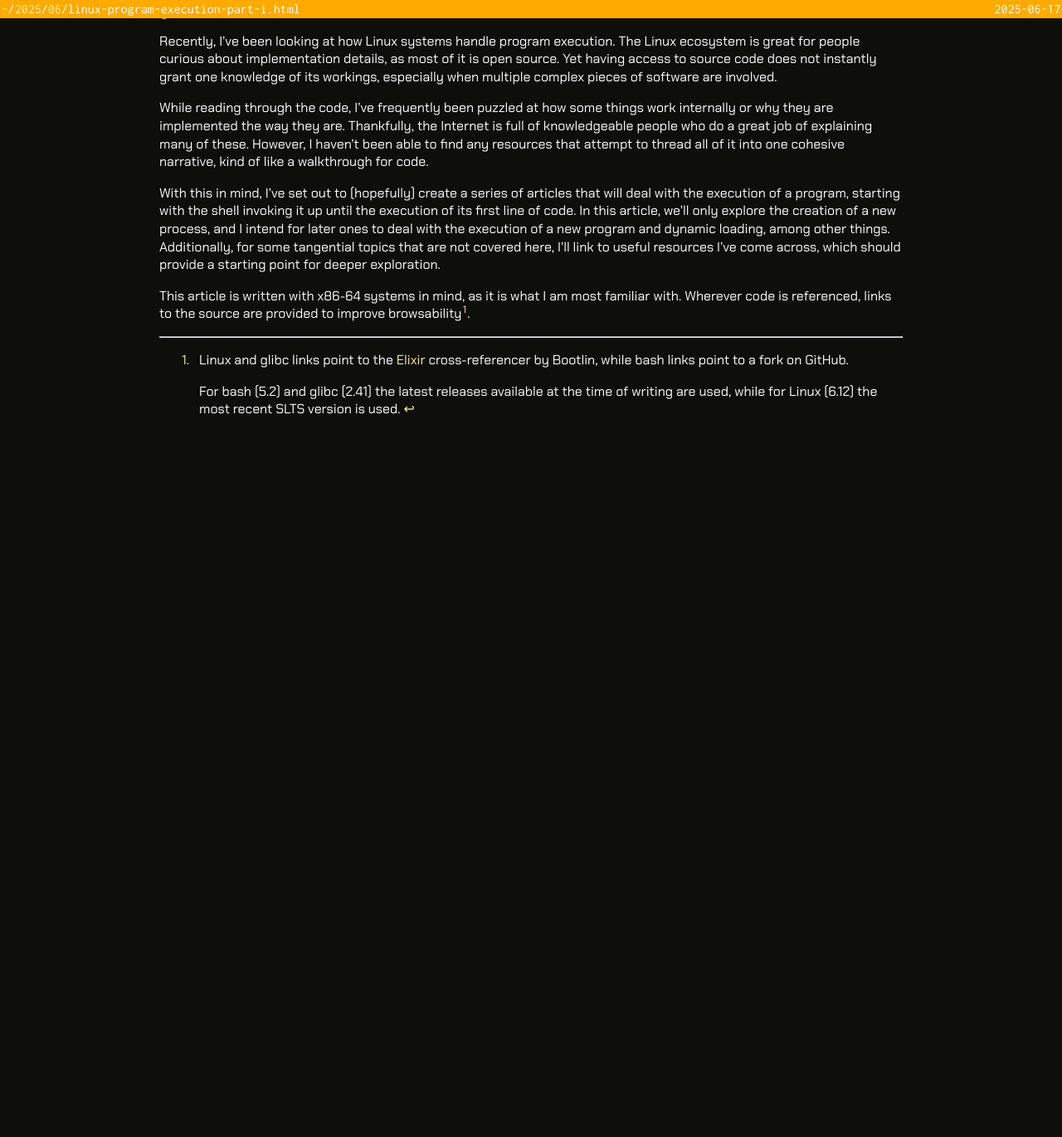
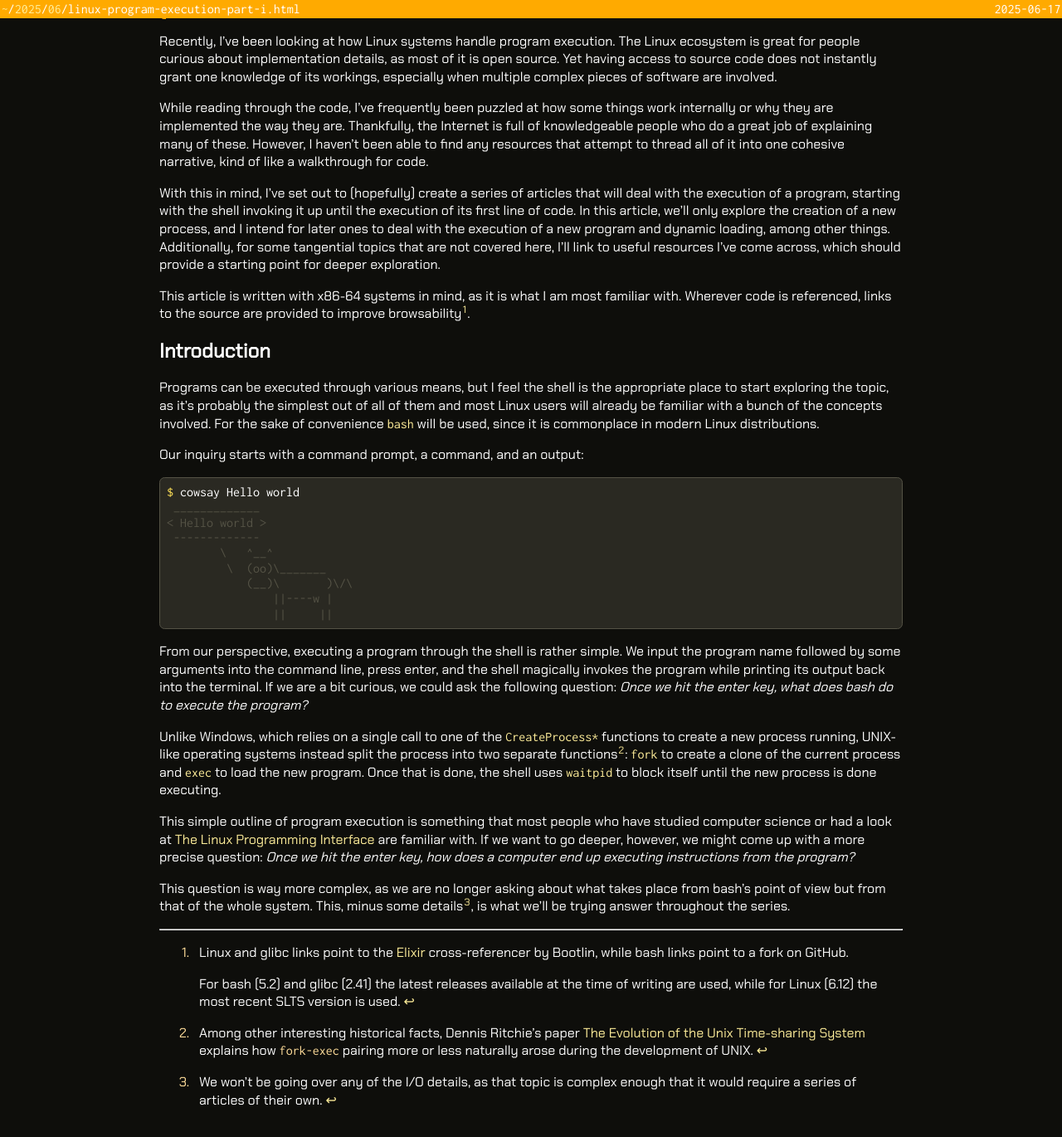
Before and after one commit to UserNombre/usernombre.github.io, a Jekyll site: the page built from _posts/2025-06-17-linux-program-execution-part-i.md, in a window 1280 px wide and 1400 px high, scrolled down 191 px. Shown: the top 1370 px of the window at 83% size. Built offline with Jekyll 4.4.1, drawn with Linux system fonts in a browser that asks for light colours; before the commit the page ends 900 px from its top, so only the background shows below that.

Commit message:
[UPD] _posts/2025-06-17-linux-program-execution-part-i.md
Add introduction

````diff
--- a/_posts/2025-06-17-linux-program-execution-part-i.md
+++ b/_posts/2025-06-17-linux-program-execution-part-i.md
@@ -27,6 +27,48 @@ I've come across, which should provide a starting point for deeper exploration.
 This article is written with x86-64 systems in mind, as it is what I am most familiar with. Wherever
 code is referenced, links to the source are provided to improve browsability[^article-code].
 
+## Introduction
+
+Programs can be executed through various means, but I feel the shell is the appropriate place to
+start exploring the topic, as it's probably the simplest out of all of them and most Linux users
+will already be familiar with a bunch of the concepts involved. For the sake of convenience
+[`bash`](https://en.wikipedia.org/wiki/Bash_(Unix_shell)) will be used, since it is commonplace in
+modern Linux distributions.
+
+Our inquiry starts with a command prompt, a command, and an output:
+```console?prompt=$
+$ cowsay Hello world
+ _____________
+< Hello world >
+ -------------
+        \   ^__^
+         \  (oo)\_______
+            (__)\       )\/\
+                ||----w |
+                ||     ||
+```
+
+From our perspective, executing a program through the shell is rather simple. We input the program
+name followed by some arguments into the command line, press enter, and the shell magically invokes
+the program while printing its output back into the terminal. If we are a bit curious, we could
+ask the following question: *Once we hit the enter key, what does bash do to execute the program?*
+
+Unlike Windows, which relies on a single call to one of the [`CreateProcess*`](https://learn.microsoft.com/en-us/windows/win32/api/processthreadsapi/nf-processthreadsapi-createprocessa)
+functions to create a new process running, UNIX-like operating systems instead split the process
+into two separate functions[^unix-history]: [`fork`](https://pubs.opengroup.org/onlinepubs/9799919799/functions/fork.html)
+to create a clone of the current process and [`exec`](https://pubs.opengroup.org/onlinepubs/9799919799/functions/exec.html)
+to load the new program. Once that is done, the shell uses [`waitpid`](https://pubs.opengroup.org/onlinepubs/9799919799/functions/wait.html)
+to block itself until the new process is done executing.
+
+This simple outline of program execution is something that most people who have studied computer
+science or had a look at [The Linux Programming Interface](https://man7.org/tlpi/download/TLPI-24-Process_Creation.pdf)
+are familiar with. If we want to go deeper, however, we might come up with a more precise question:
+*Once we hit the enter key, how does a computer end up executing instructions from the program?*
+
+This question is way more complex, as we are no longer asking about what takes place from bash's
+point of view but from that of the whole system. This, minus some details[^article-io], is what
+we'll be trying answer throughout the series.
+
 ---
 
 [^article-code]:
@@ -35,3 +77,11 @@ code is referenced, links to the source are provided to improve browsability[^ar
 
     For bash (5.2) and glibc (2.41) the latest releases available at the time of writing are used,
     while for Linux (6.12) the most recent SLTS version is used.
+
+[^unix-history]:
+    Among other interesting historical facts, Dennis Ritchie's paper [The Evolution of the Unix Time-sharing System](https://archive.org/details/evolution-of-unix-tss)
+    explains how `fork-exec` pairing more or less naturally arose during the development of UNIX.
+
+[^article-io]:
+    We won't be going over any of the I/O details, as that topic is complex enough that it would
+    require a series of articles of their own.
````
